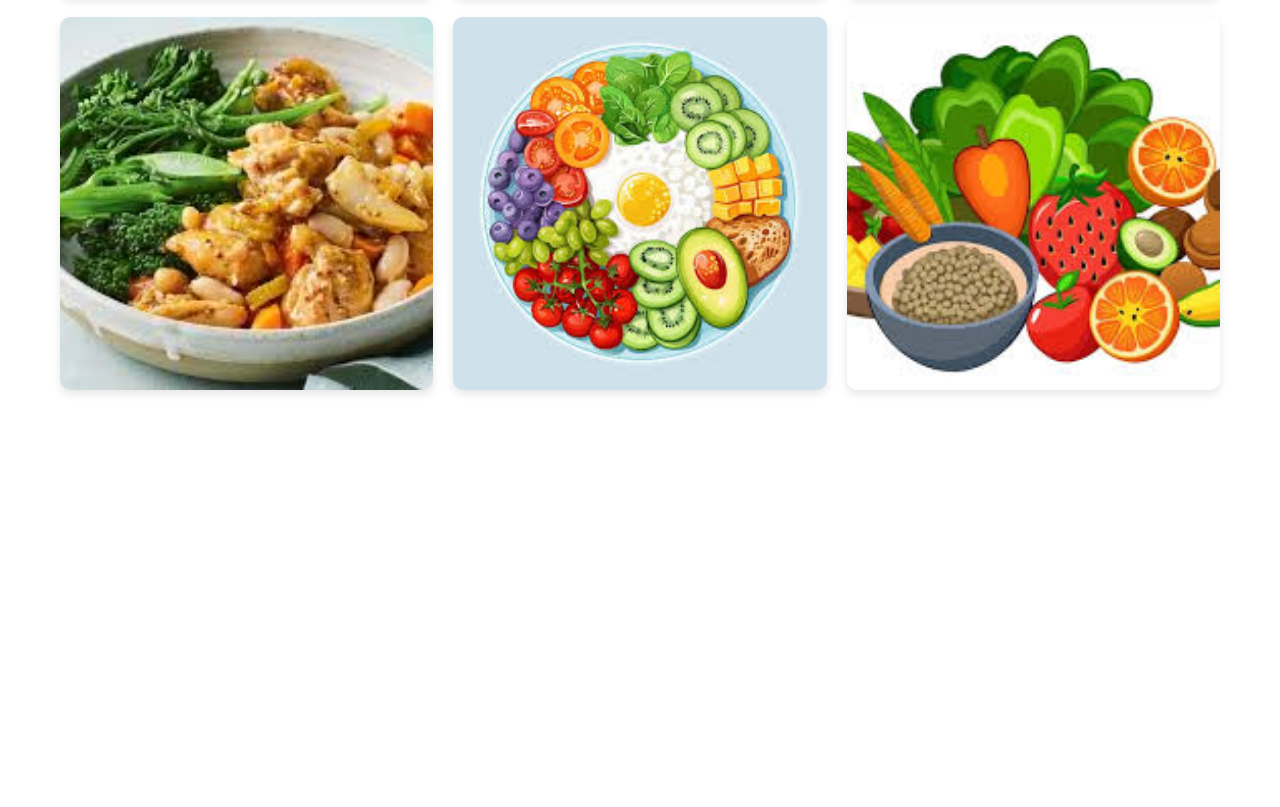
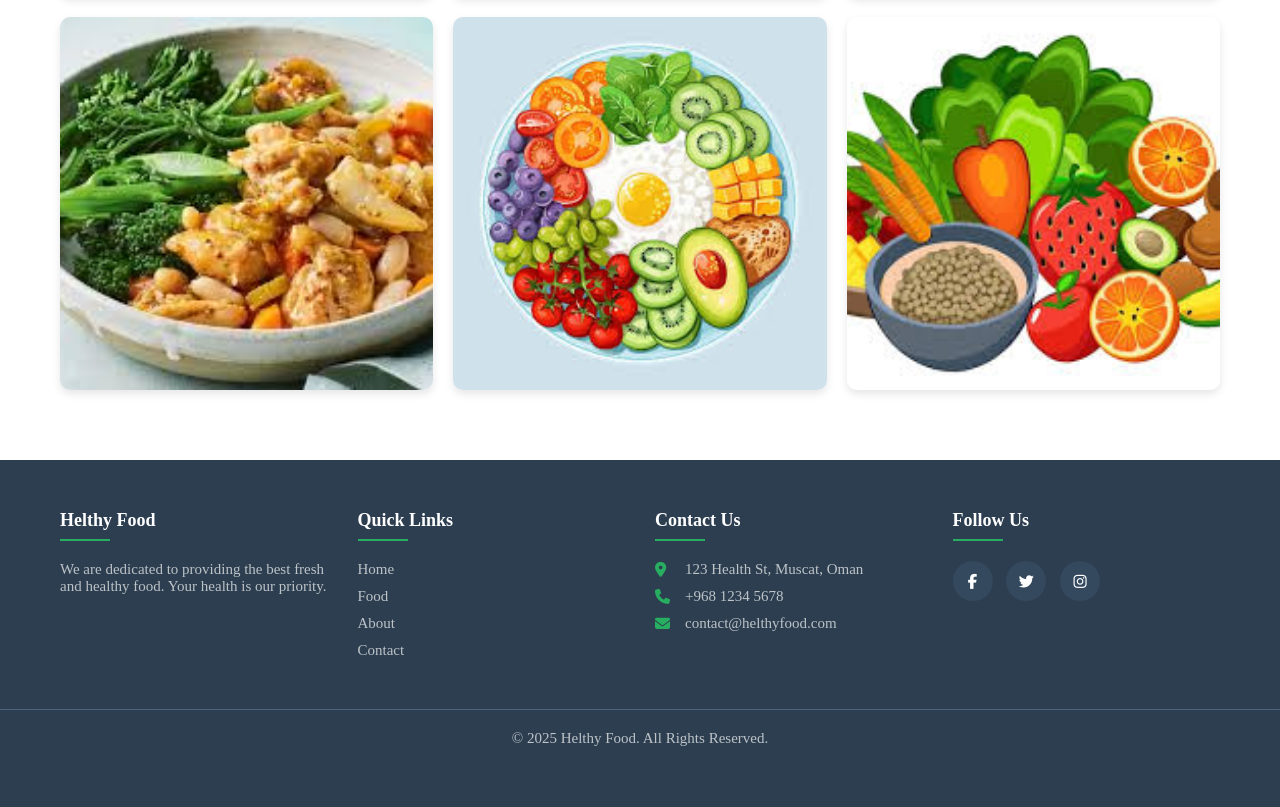
Before and after one commit to abuhanif254/e-commers-website, a plain HTML site: page index.html in a window 1280 px wide. Shown: the part 2589-3396 px from the top of the page. Before the commit the page ends 2999 px from the top, so only its background shows below. Drawn offline with Linux system fonts and the light colour scheme.

Commit message:
added footer section

```diff
--- a/css/style.css
+++ b/css/style.css
@@ -189,3 +189,93 @@ h2 {
     margin-top: 15px; /* উপরের 'tag' থেকে দূরত্ব */
     margin-bottom: 40px; /* নিচের গ্রিড থেকে দূরত্ব */
 }
+/* ======================= Footer Styles ======================= */
+.site-footer {
+    background-color: #2c3e50; /* গাঢ় নীল রঙ */
+    color: #bdc3c7; /* হালকা ধূসর টেক্সট */
+    padding: 50px 0;
+    font-size: 15px;
+    margin-top: 50px; /* উপরের গ্রিড থেকে দূরত্ব তৈরি করতে */
+}
+
+.footer-container {
+    max-width: 1200px;
+    margin: 0 auto;
+    padding: 0 20px;
+    display: grid;
+    grid-template-columns: repeat(auto-fit, minmax(250px, 1fr));
+    gap: 30px;
+}
+
+.site-footer h3 {
+    color: #ffffff;
+    font-size: 18px;
+    margin-bottom: 20px;
+    position: relative;
+    padding-bottom: 10px;
+}
+
+.site-footer h3::after {
+    content: '';
+    position: absolute;
+    bottom: 0;
+    left: 0;
+    width: 50px;
+    height: 2px;
+    background-color: #27ae60; /* সবুজ অ্যাকসেন্ট রঙ */
+}
+
+.site-footer ul {
+    list-style: none;
+    padding: 0;
+    margin: 0;
+}
+
+.site-footer p, .site-footer li {
+    margin-bottom: 10px;
+}
+
+.site-footer a {
+    color: #bdc3c7;
+    text-decoration: none;
+    transition: color 0.3s ease;
+}
+
+.site-footer a:hover {
+    color: #2ecc71; /* হোভারে উজ্জ্বল সবুজ */
+}
+
+.footer-contact ul li {
+    display: flex;
+    align-items: center;
+}
+
+.footer-contact ul li i {
+    margin-right: 10px;
+    color: #27ae60; /* আইকনের রঙ সবুজ */
+    width: 20px;
+}
+
+.social-icons a {
+    display: inline-flex;
+    justify-content: center;
+    align-items: center;
+    width: 40px;
+    height: 40px;
+    background-color: #34495e;
+    color: #ffffff;
+    border-radius: 50%;
+    margin-right: 10px;
+    transition: background-color 0.3s ease;
+}
+
+.social-icons a:hover {
+    background-color: #27ae60;
+}
+
+.footer-bottom {
+    text-align: center;
+    margin-top: 40px;
+    padding-top: 20px;
+    border-top: 1px solid #4a627a;
+}
--- a/index.html
+++ b/index.html
@@ -78,7 +78,45 @@
                         <div class="item1"><img src="images/food.jpeg" alt="Fruit"></div>
 
                     </div>
+                    <footer class="site-footer">
+    <div class="footer-container">
+        <div class="footer-about">
+            <h3>Helthy Food</h3>
+            <p>We are dedicated to providing the best fresh and healthy food. Your health is our priority.</p>
+        </div>
 
+        <div class="footer-links">
+            <h3>Quick Links</h3>
+            <ul>
+                <li><a href="index.html">Home</a></li>
+                <li><a href="food.html">Food</a></li>
+                <li><a href="about.html">About</a></li>
+                <li><a href="contact.html">Contact</a></li>
+            </ul>
+        </div>
+
+        <div class="footer-contact">
+            <h3>Contact Us</h3>
+            <ul>
+                <li><i class="fa-solid fa-map-marker-alt"></i> 123 Health St, Muscat, Oman</li>
+                <li><i class="fa-solid fa-phone"></i> +968 1234 5678</li>
+                <li><i class="fa-solid fa-envelope"></i> contact@helthyfood.com</li>
+            </ul>
+        </div>
+
+        <div class="footer-social">
+            <h3>Follow Us</h3>
+            <div class="social-icons">
+                <a href="#"><i class="fab fa-facebook-f"></i></a>
+                <a href="#"><i class="fab fa-twitter"></i></a>
+                <a href="#"><i class="fab fa-instagram"></i></a>
+            </div>
+        </div>
+    </div>
+    <div class="footer-bottom">
+        <p>&copy; 2025 Helthy Food. All Rights Reserved.</p>
+    </div>
+</footer>
 
 
 
```
